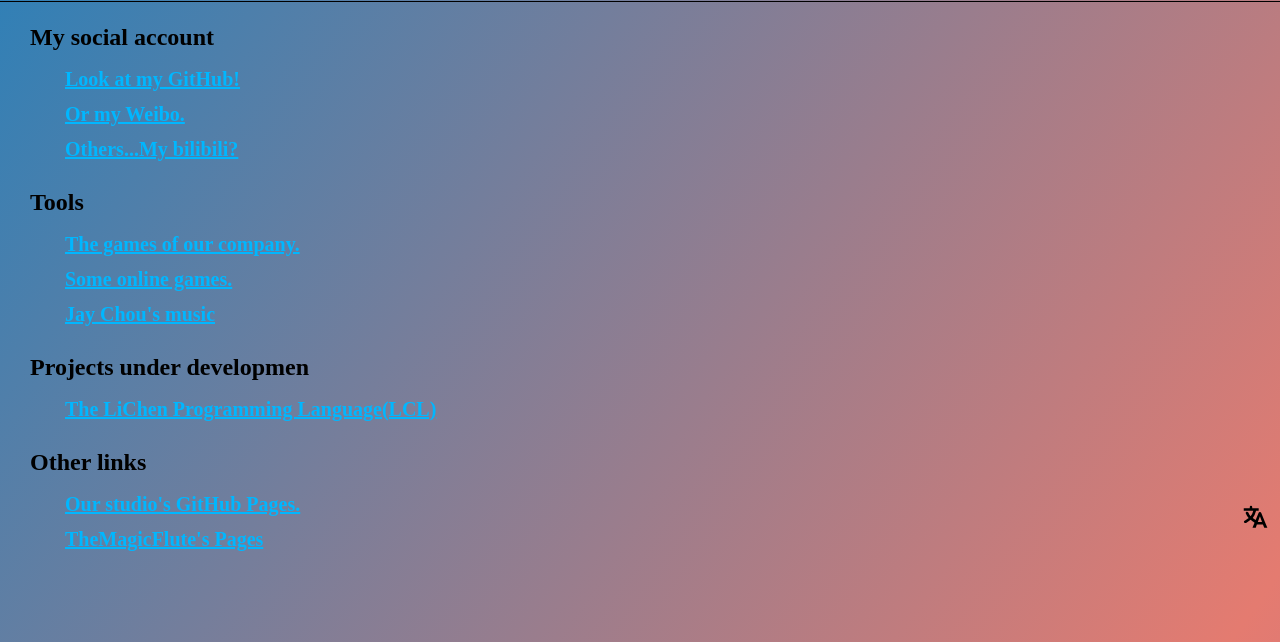
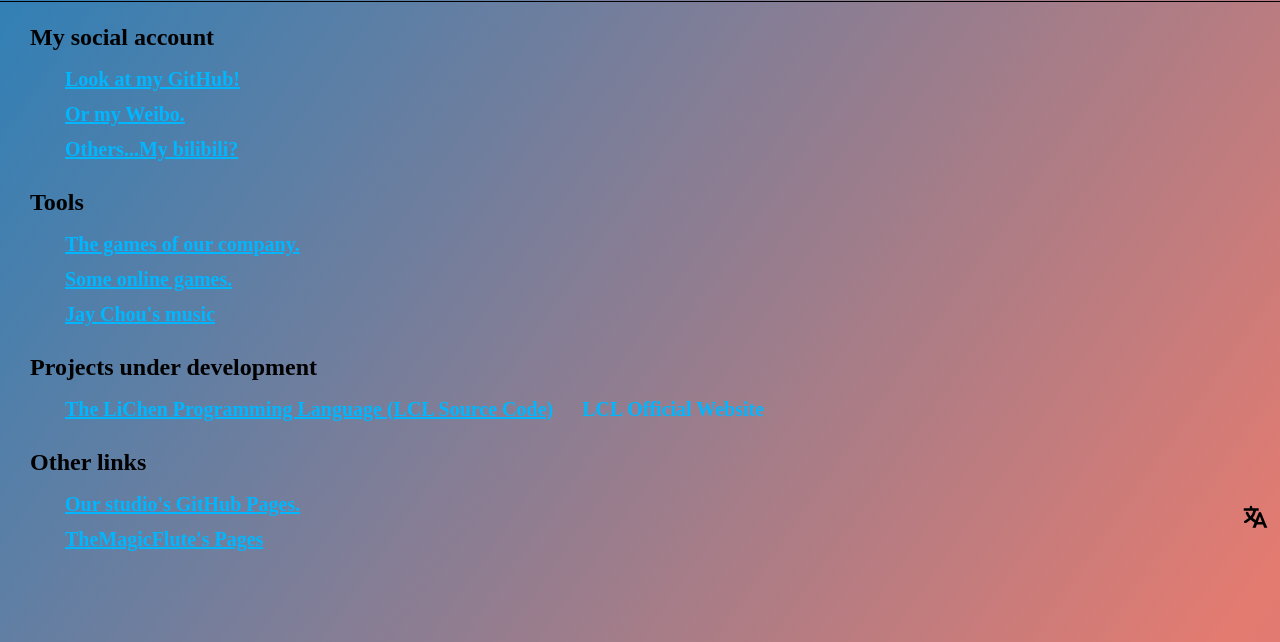
Before and after one commit to TheMagicFlute/FriendlyXuKun.github.io, a plain HTML site: page index.html in a window 1280 px wide. Shown: the part 258-900 px from the top of the page. Drawn offline with Linux system fonts and the light colour scheme.

Commit message:
Fix Typos, add LCL official website

```diff
--- a/index.html
+++ b/index.html
@@ -67,10 +67,11 @@
       <a href="./Tools/music.html">Jay Chou's music</a>
     </li>
   </ul>
-  <h2 class="second-title">Projects under developmen</h2>
+  <h2 class="second-title">Projects under development</h2>
   <ul class="list">
     <li>
-      <a href="https://friendlyxukun.github.io/LCLang">The LiChen Programming Language(LCL)</a>
+      <a href="https://github.com/TheMagicFlute/LCL">The LiChen Programming Language (LCL Source Code)</a>
+      <a herf="themagicflute.github.io/LCL">LCL Official Website</a>
     </li>
   </ul>
   <h2 class="second-title">Other links</h2>
```
